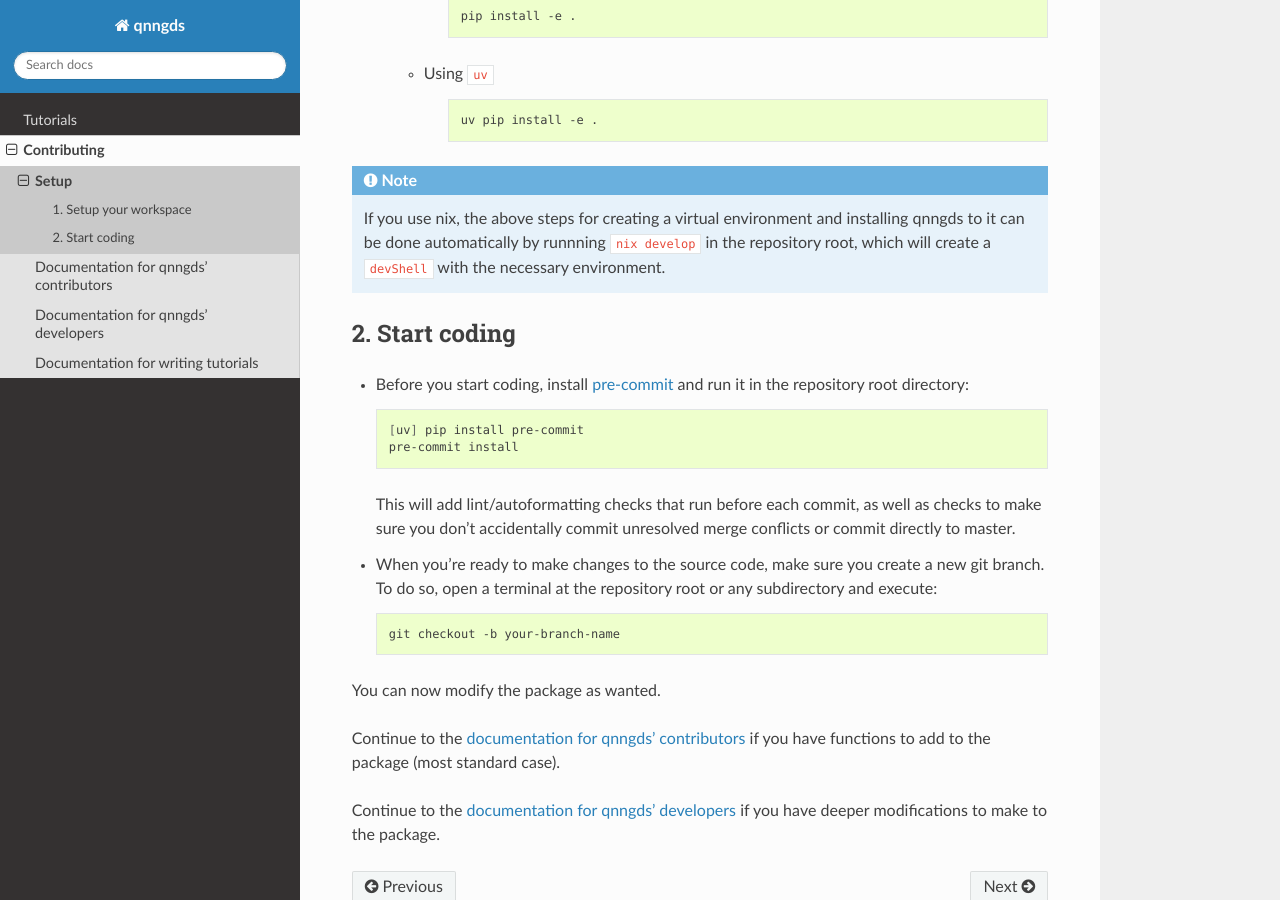
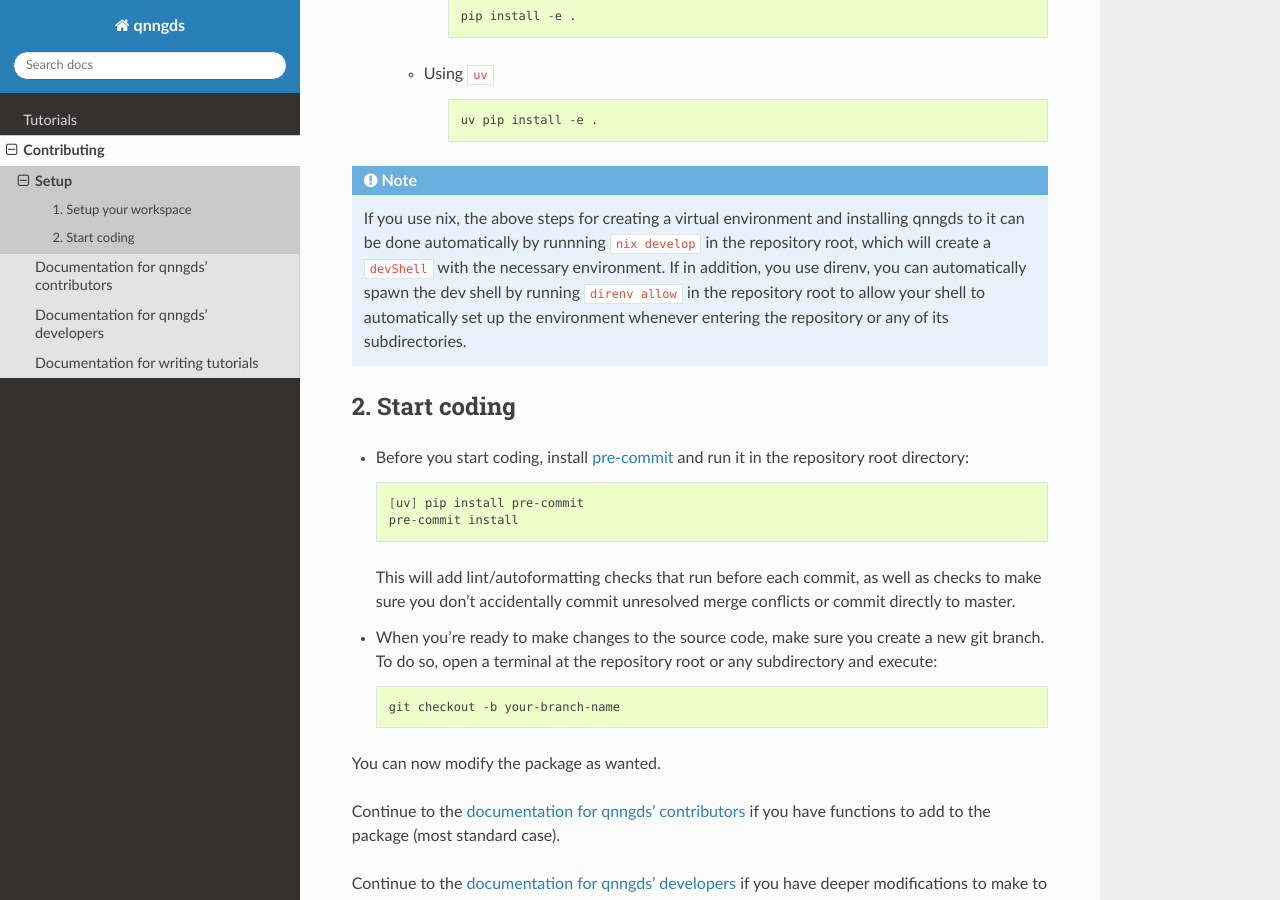
Before and after one commit to qnngroup/qnngds, a Sphinx documentation site: the page built from docs/src/contributing/setup.rst, in a window 1280 px wide and 900 px high, scrolled down 537 px. Built offline with Sphinx 7.4.7 and the Read the Docs theme 3.1.0, drawn with Linux system fonts in a browser that asks for light colours; pages that are not in the unit, such as notebooks, are missing from menus.

Commit message:
docs for direnv

```diff
--- a/docs/src/contributing/setup.rst
+++ b/docs/src/contributing/setup.rst
@@ -35,7 +35,8 @@ It is **strongly** recommended to set up a virtual environment or conda environm
 
 .. note::
 
-    If you use nix, the above steps for creating a virtual environment and installing qnngds to it can be done automatically by runnning ``nix develop`` in the repository root, which will create a ``devShell`` with the necessary environment.
+    If you use nix, the above steps for creating a virtual environment and installing qnngds to it can be done automatically by runnning ``nix develop`` in the repository root, which will create a ``devShell`` with the necessary environment. If in addition, you use direnv, you can automatically spawn the dev shell by running ``direnv allow`` in the repository root to allow your shell to automatically set up the environment whenever entering the repository or any of its subdirectories.
+
 
 2. Start coding
 ---------------
```
